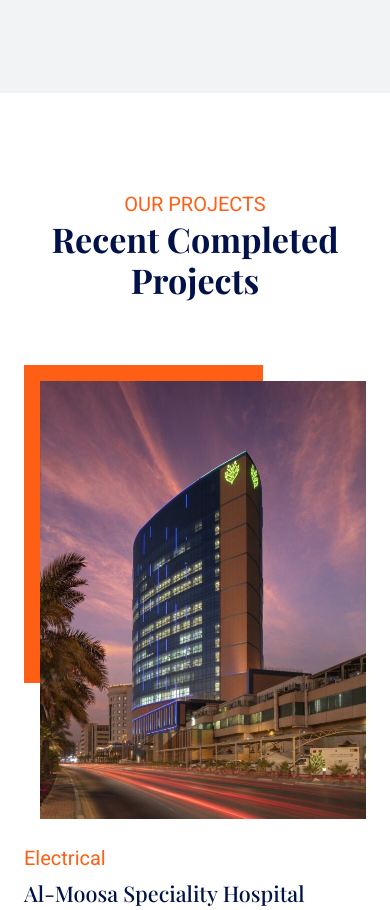
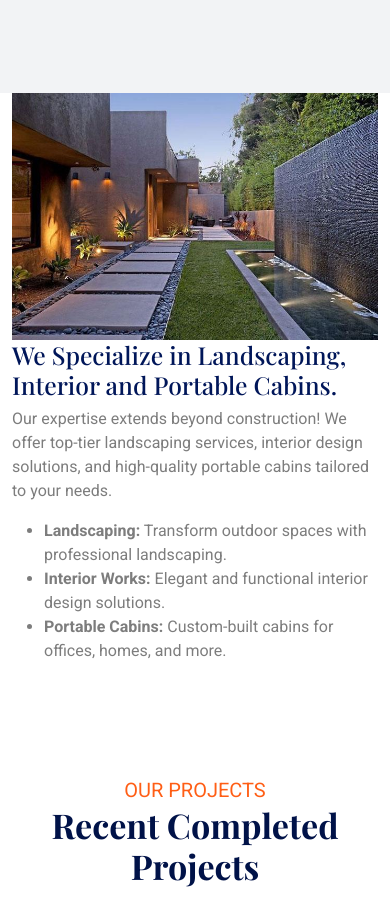
Before and after one commit to rmbcontracting/rmbwebsite, a plain HTML site: page index.html in a window 390 px wide. Shown: the part 7426-8336 px from the top of the page. Drawn offline with nearby package versions, Linux system fonts and the light colour scheme; some packages are replaced by stand-ins of ours; a script that the page names is missing; a web font is replaced by a local one.

Commit message:
Add files via upload

```diff
--- a/index.html
+++ b/index.html
@@ -48,7 +48,7 @@
                 <div class="col-lg-6 text-center text-lg-start mb-lg-0">
                     <div class="d-flex flex-wrap">
                         <a href="#" class="text-muted me-4"><i class="fas fa-map-marker-alt text-secondary me-2"></i>Al Jubail</a>
-                        <a href="#" class="text-muted me-4"><i class="fas fa-phone-alt text-secondary me-2"></i>+01234567890</a>
+                        <a href="#" class="text-muted me-4"><i class="fas fa-phone-alt text-secondary me-2"></i>+966 575328872</a>
                         <a href="#" class="text-muted me-0"><i class="fas fa-envelope text-secondary me-2"></i>info@rmbgcc.com</a>
                     </div>
                 </div>
@@ -436,6 +436,29 @@
             </div>
         </div>
         <!-- Services End -->
+        <section class="landscaping-section">
+            <div class="container">
+                <div class="row align-items-center">
+                    <!-- Image Section -->
+                    <div class="col-md-6">
+                        <img src="img/landscaping.jpg" alt="Landscaping" class="img-fluid">
+                    </div>
+                    <!-- Text Section -->
+                    <div class="col-md-6">
+                        <h2 class="section-title text-primary">We Specialize in Landscaping, Interior and Portable Cabins.</h2>
+                        <p class="section-subtitle">
+                            Our expertise extends beyond construction! We offer top-tier landscaping services,
+                            interior design solutions, and high-quality portable cabins tailored to your needs.
+                        </p>
+                        <ul>
+                            <li><strong>Landscaping:</strong> Transform outdoor spaces with professional landscaping.</li>
+                            <li><strong>Interior Works:</strong> Elegant and functional interior design solutions.</li>
+                            <li><strong>Portable Cabins:</strong> Custom-built cabins for offices, homes, and more.</li>
+                        </ul>
+                    </div>
+                </div>
+            </div>
+        </section>
 
         <!-- Fact Counter -->
         <!-- <div class="container-fluid counter py-5">
@@ -758,7 +781,7 @@
         <!-- Blog End -->
 
         <!-- Testimonial Start -->
-        <div class="container-fluid testimonial pb-5">
+        <!-- <div class="container-fluid testimonial pb-5">
             <div class="container pb-5">
                 <div class="text-center mx-auto pb-5 wow fadeInUp" data-wow-delay="0.2s" style="max-width: 800px;">
                     <p class="text-uppercase text-secondary fs-5 mb-0">Testimonials</p>
@@ -842,7 +865,7 @@
                     </div>
                 </div>
             </div>
-        </div>
+        </div> -->
         <!-- Testimonial End -->
 
     <!-- Footer Start -->
@@ -888,8 +911,8 @@
                         <h4 class="text-white mb-4">Contact Info</h4>
                         <a href=""><i class="fa fa-map-marker-alt me-2"></i>RMB Al-Mutairi General Contracting, Jubail City Centre, Al Jubail</a>
                         <a href=""><i class="fas fa-envelope me-2"></i> info@rmbgcc.com</a>
-                        <a href=""><i class="fas fa-phone me-2"></i> +012 345 67890</a>
-                        <a href="" class="mb-3"><i class="fas fa-print me-2"></i> +012 345 67890</a>
+                        <a href=""><i class="fas fa-phone me-2"></i> +966 575328872</a>
+                        <!-- <a href="" class="mb-3"><i class="fas fa-print me-2"></i> +012 345 67890</a> -->
                         <div class="footer-btn d-flex align-items-center">
                             <a class="btn btn-secondary btn-md-square me-2" href=""><i class="fab fa-facebook-f text-white"></i></a>
                             <a class="btn btn-secondary btn-md-square me-2" href=""><i class="fab fa-twitter text-white"></i></a>
```
Also changed, not shown: contact.html (+4 -4 lines), project.html (+3 -3 lines), service.html (+3 -3 lines).
